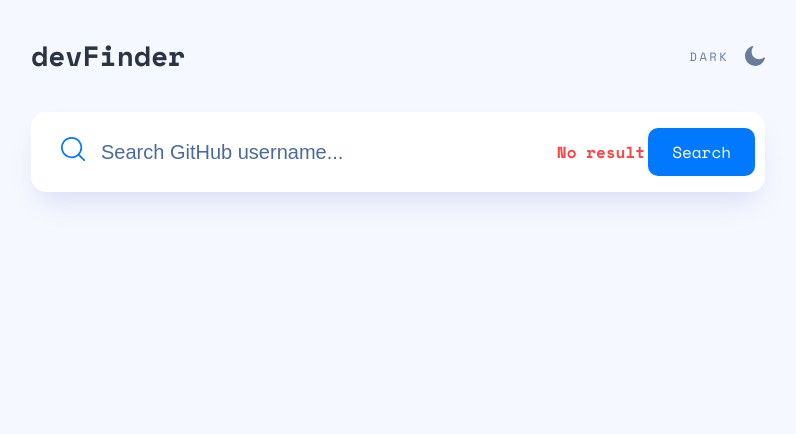
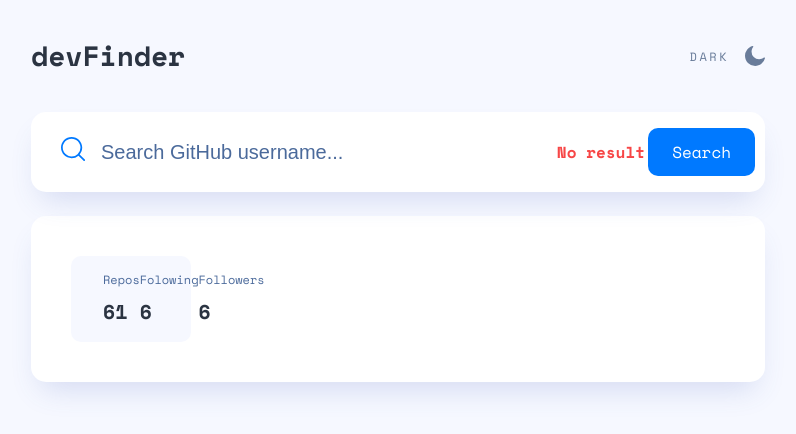
Before and after one commit to KotenkoNata/test, a React (Create React App) app: page / in a window 1280 px wide. Shown: the top 434 px of the page, without its empty margins (242-1038 px from the left). Built offline with nearby package versions, Linux system fonts and the light colour scheme.

Commit message:
feat: create Statistic component

```diff
--- a/src/App.tsx
+++ b/src/App.tsx
@@ -1,12 +1,16 @@
 import {Container} from "./components/Container";
 import {TheHeader} from "./components/TheHeader";
 import {Search} from "./components/Search";
+import {UserCard} from "./components/UserCard";
+
+import {defaultUser} from "./mock";
 
 function App() {
   return (
     <Container>
       <TheHeader />
         <Search hasError onSubmit={()=>{}}></Search>
+        <UserCard {...defaultUser} />
     </Container>
   );
 }
--- /dev/null
+++ b/src/components/UserCard/UserCard.module.scss
@@ -0,0 +1,58 @@
+:global{
+  body[data-theme='light']{
+    --ucard-bg: var(--white);
+    --bio-color: var(--gray-200);
+    --ucard-shadow: var(--shadow);
+  }
+
+  body[data-theme='dark']{
+    --ucard-bg: var(--gray-400);
+    --bio-color: var(--white);
+    --ucard-shadow: unset;
+  }
+}
+
+.userCard {
+  margin: 1.5rem 0 3rem;
+  width: 100%;
+  padding: 30px 24px 40px;
+  background-color: var(--ucard-bg);
+  box-shadow: var(--ucard-shadow);
+  border-radius: 15px;
+  display: grid;
+  grid-template-columns: 70px 1fr;
+  gap: 25px 20px;
+
+  &>*:nth-child(n+3){
+    grid-column: 1/span 2;
+  }
+
+  @media (min-width: 767px) {
+    grid-template-columns: 120px 1fr;
+    padding: 40px;
+    gap: 30px 40px;
+  }
+
+  @media (min-width: 1024px) {
+    gap: 30px 40px;
+
+    &>*:nth-child(n+2){
+      grid-column: 2/ span 1;
+    }
+  }
+}
+
+.avatar{
+  border-radius: 50%;
+  max-width: 100%;
+}
+
+.bio{
+  font-size: 1rem;
+  line-height: 1.5;
+  color: var(--bio-color);
+
+  &.empty{
+    opacity: 0.75;
+  }
+}
--- /dev/null
+++ b/src/components/UserCard/UserCard.tsx
@@ -0,0 +1,17 @@
+import styles from './UserCard.module.scss';
+import {LocalGithubUser} from "../../types";
+import {UserStat, UserStatProps} from "../UserStat";
+
+interface UserCardProps extends LocalGithubUser{ }
+
+const localDate = new Intl.DateTimeFormat('en-GB');
+
+export const UserCard = (props: UserCardProps) => (
+  <div className={styles.userCard} data-testid="UserCard">
+    <UserStat
+    repos = {props.repos}
+    followers = {props.followers}
+    following = {props.following}
+    />
+  </div>
+);
--- /dev/null
+++ b/src/components/UserCard/index.ts
@@ -0,0 +1 @@
+export * from './UserCard';
--- /dev/null
+++ b/src/components/UserStat/UserStat.module.scss
@@ -0,0 +1,37 @@
+:global{
+  body[data-theme='light']{
+    --stat-bg: var(--gray-50);
+    --stat-color: var(--gray-300);
+  }
+
+  body[data-theme='dark']{
+    --stat-bg: var(--gray-500);
+    --stat-color: var(--white);
+  }
+}
+
+.userStat {
+  background-color: var(--stat-bg);
+  color: var(--stat-color);
+  padding: 15px 32px;
+  border-radius: 10px;
+  display: grid;
+  grid-template-columns: repeat(3, 1fr);
+}
+
+.info{
+  display: flex;
+  flex-direction: column;
+  gap: 0.5rem;
+
+  &Title{
+    color: var(--gray-200);
+    font-size: 0.75rem;
+    line-height: 1.5;
+  }
+  &Number{
+    font-size: 1.25rem;
+    line-height: 1.5;
+    font-weight: 700;
+  }
+}
--- /dev/null
+++ b/src/components/UserStat/UserStat.tsx
@@ -0,0 +1,37 @@
+import styles from './UserStat.module.scss';
+import {LocalGithubUser} from "../../types";
+
+export interface UserStatProps extends Pick<
+    LocalGithubUser,
+    'repos' | 'followers' | 'following'
+>{
+}
+
+export const UserStat = ({repos, followers, following }: UserStatProps) => (
+  <div className={styles.userStat} data-testid="UserStat">
+    <div className={styles.info}>
+        <div className={styles.infoTitle}>
+            Repos
+        </div>
+        <div className={styles.infoNumber}>
+            {repos}
+        </div>
+    </div>
+      <div className={styles.info}>
+          <div className={styles.infoTitle}>
+              Folowing
+          </div>
+          <div className={styles.infoNumber}>
+              {following}
+          </div>
+      </div>
+      <div className={styles.info}>
+          <div className={styles.infoTitle}>
+              Followers
+          </div>
+          <div className={styles.infoNumber}>
+              {followers}
+          </div>
+      </div>
+  </div>
+);
--- /dev/null
+++ b/src/components/UserStat/index.ts
@@ -0,0 +1 @@
+export * from './UserStat';
--- /dev/null
+++ b/src/components/UserTitle/UserTitle.module.scss
@@ -0,0 +1 @@
+.userTitle {}
--- /dev/null
+++ b/src/components/UserTitle/index.ts
@@ -0,0 +1 @@
+export * from './UserTitle';
--- /dev/null
+++ b/src/mock/index.ts
@@ -0,0 +1,17 @@
+import {GithubUser, LocalGithubUser} from "../types";
+
+export const defaultUser: LocalGithubUser = {
+    login: "KotenkoNata",
+    id: 35960689,
+    avatar: 'https://avatars.githubusercontent.com/u/35960689?v=4',
+    name: 'Nataliia',
+    company: '',
+    blog: '',
+    location: 'Ukraine, Lviv',
+    bio: '',
+    twitter: 'Kotenko_Natalia',
+    repos: 61,
+    followers: 6,
+    following: 6,
+    created: '2018-01-30T12:37:35Z'
+}
--- a/src/types/user.ts
+++ b/src/types/user.ts
@@ -1,7 +1,7 @@
 export type LocalGithubUser = {
     login: string,
     id: number,
-    avatar_url: string,
+    avatar: string,
     name: string,
     company: string,
     blog: string,
```
Also changed, not shown: src/components/UserTitle/UserTitle.tsx (added, +13 -0 lines).
